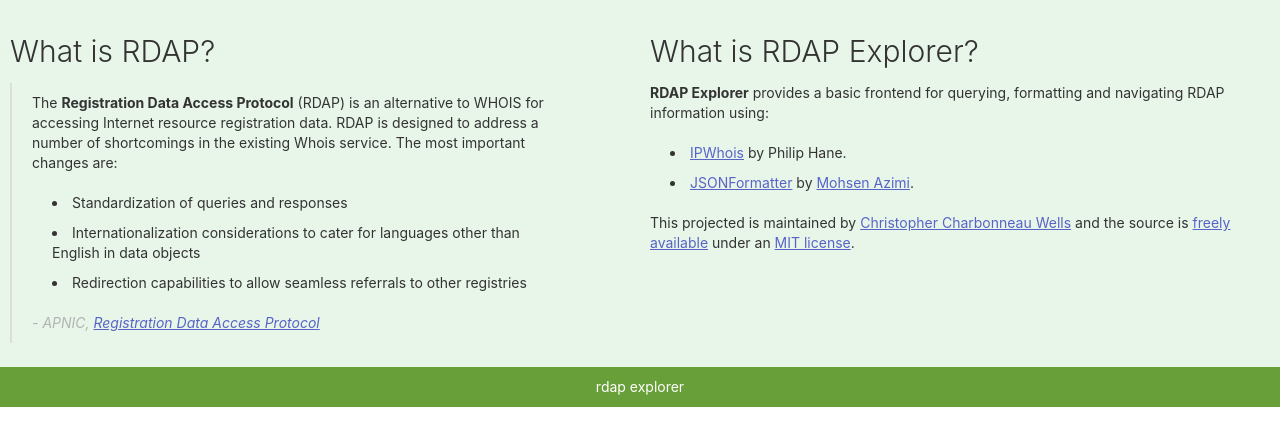
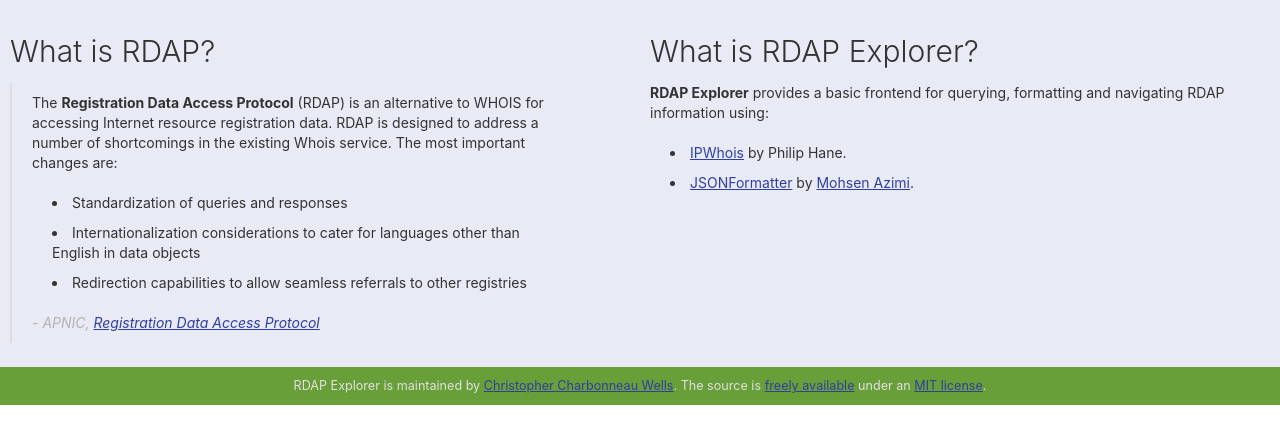
Before and after one commit to cdubz/rdap-explorer, a Django app: template templates/query/base.html in a window 1280 px wide. Shown: the part 83-529 px from the top of the page. Run offline with Django 3.2, Linux system fonts and the light colour scheme; the template is opened without the code that fills it, so the values that code supplies are empty; some libraries are stand-ins or nearby versions.

Commit message:
Move maintainer info to footer and add a blue complementary color.

```diff
--- a/rdap_explorer/__init__.py
+++ b/rdap_explorer/__init__.py
@@ -1,5 +1,5 @@
 __title__ = 'RDAP Explorer'
-__version__ = '0.1.2'
+__version__ = '0.1.3'
 __author__ = 'Christopher Charbonneau Wells'
 __copyright__ = 'Copyright (c) 2017 Christopher Charbonneau Wells'
 __license__ = 'MIT'
--- a/static/css/style.css
+++ b/static/css/style.css
@@ -1,3 +1,11 @@
+a {
+    color: #303f9f;
+}
+
+a:active, a:hover {
+    color: #1a237e;
+}
+
 .header, .footer {
     background-color: #689f38;
 }
@@ -28,10 +36,11 @@
 }
 
 .info {
-    background-color: #e8f5e9;
+    background-color: #e8eaf6;
 }
 
 footer {
-    color: #fff;
+    color: #e0e0e0;
     text-align: center;
+    font-size: 0.9em;
 }
--- a/templates/query/base.html
+++ b/templates/query/base.html
@@ -78,16 +78,15 @@
             <li><a href="http://azimi.me/json-formatter-js/">JSONFormatter</a>
                 by <a href="http://azimi.me/">Mohsen Azimi</a>.</li>
         </ul>
-
-        <p>This projected is maintained by <a href="https://chrxs.net/">Christopher Charbonneau Wells</a>
-            and the source is <a href="https://github.com/cdubz/rdap-explorer">freely available</a>
-            under an <a href="https://opensource.org/licenses/MIT">MIT license</a>.</p>
-
     </div>
 </div>
 <div class="columns footer">
     <div class="column col-xl-12">
-        <footer>rdap explorer</footer>
+        <footer>
+            RDAP Explorer is maintained by <a href="https://chrxs.net/">Christopher Charbonneau Wells</a>.
+            The source is <a href="https://github.com/cdubz/rdap-explorer">freely available</a>
+            under an <a href="https://opensource.org/licenses/MIT">MIT license</a>.
+        </footer>
     </div>
 </div>
 </body>
```
